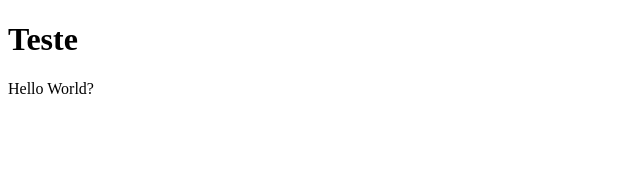
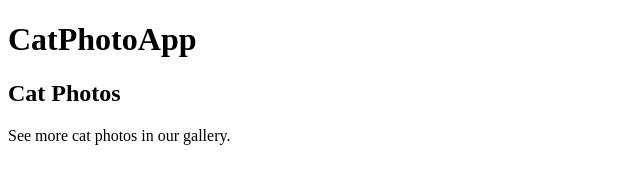
Before and after one commit to gabrielclf/ExerciciosHTML--CSS, a plain HTML site: page index.html in a window 1280 px wide. Shown: the whole page, without its empty margins (0-640 px from the left). Drawn offline with Linux system fonts and the light colour scheme.

Commit message:
Atividade 1

```diff
--- a/index.html
+++ b/index.html
@@ -1,11 +1,14 @@
 <!DOCTYPE html>
 <html>
     <head>
-        <title> Página </title>
+        <title> CatPhotosApp </title>
     </head>
     <body>
-        <h1>Teste</h1>
-        <p>Hello World?</p>
-
+        <main>
+            <h1>CatPhotoApp</h1>
+            <h2>Cat Photos</h2>
+            <!-- TODO: Add link to cat photos -->
+            <p>See more cat photos in our gallery.</p>
+        </main>
     </body>
 </html>
```
